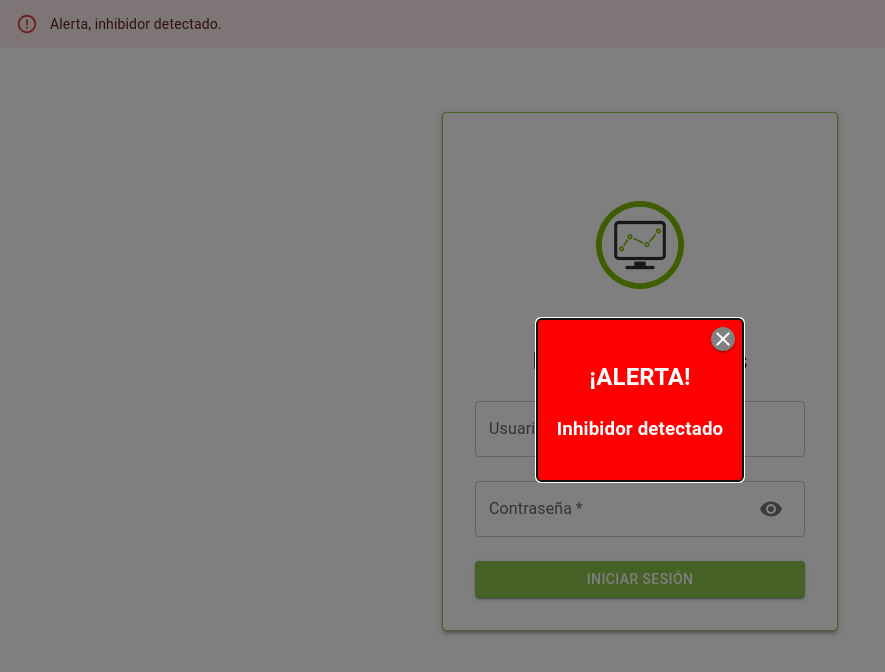
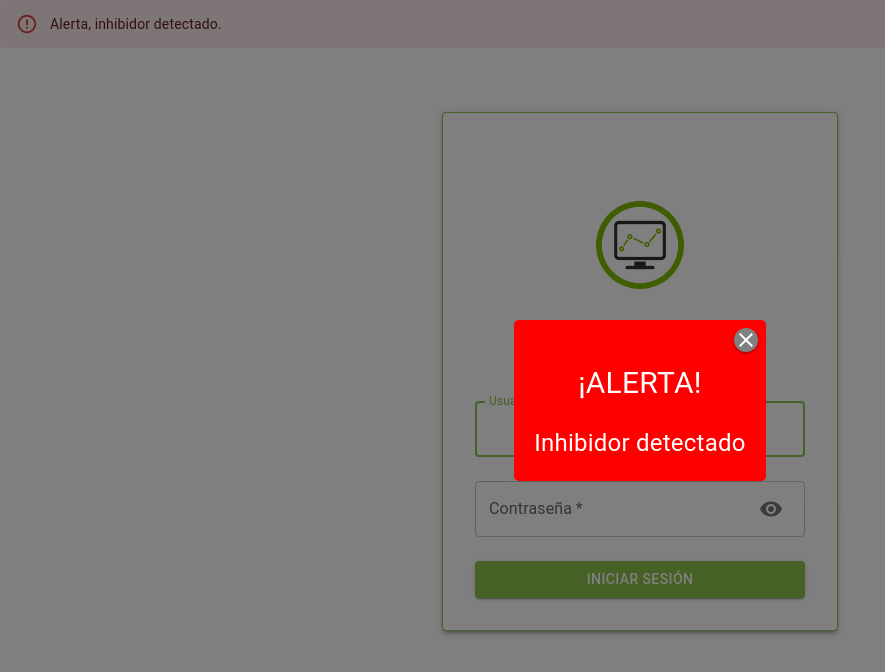
Before and after one commit to inhibitor-detector/webapp, a React (Create React App) app in the folder front-end/: page / in a window 1280 px wide. Shown: the top 672 px of the page, without its empty margins (0-885 px from the left). Built offline with nearby package versions, Linux system fonts and the light colour scheme.

Commit message:
feat: get only necessary signals

```diff
--- a/front-end/src/components/AlertContainer.js
+++ b/front-end/src/components/AlertContainer.js
@@ -4,9 +4,10 @@ import Modal from '@mui/material/Modal';
 import Alert from '@mui/material/Alert';
 import Stack from '@mui/material/Stack';
 import CloseIcon from '@mui/icons-material/Close';
+import { Typography } from '@mui/material';
 
 
-const Notification = ({open, onClose}) => {
+const Notification = ({ open, onClose }) => {
   return (
     <div>
       {open && (
@@ -22,8 +23,9 @@ const Notification = ({open, onClose}) => {
           alignItems: 'center',
           justifyContent: 'center'
         }}
+        disableAutoFocus={true}
       >
-          <div style={{  position: 'relative', backgroundColor: 'red', padding: '20px', borderRadius: '5px' }}>
+        <div style={{ position: 'relative', backgroundColor: 'red', padding: '20px', borderRadius: '5px' }}>
           <Button
             variant="contained"
             onClick={onClose}
@@ -39,10 +41,27 @@ const Notification = ({open, onClose}) => {
           >
             <CloseIcon style={{ color: 'white' }} />
           </Button>
-            <h2 style={{ color: 'white', textAlign: 'center' }}>¡ALERTA!</h2>
-            <h3 style={{ color: 'white', textAlign: 'center' }}>Inhibidor detectado</h3>
+          <Typography
+            style={{
+              textAlign: 'center',
+              padding: '20px',
+              color: 'white',
+              fontSize: 30
+            }}
+          >
+            ¡ALERTA!
+          </Typography>
+          <Typography
+            style={{
+              textAlign: 'center',
+              color: 'white',
+              fontSize: 24
+            }}
+          >
+            Inhibidor detectado
+          </Typography>
           {/* <h3 style={{ color: 'white', textAlign: 'center' }}>Detector: {selectedDetector.id}</h3>
-            <h3 style={{ color: 'white', textAlign: 'center' }}>Descripción: {selectedDetector.name}</h3> */}
+            <h3 style={{ color: 'white', textAlign: 'center' }}>Descripción: {selectedDetector.name}</h3>  */}
         </div>
       </Modal>
     </div>
--- a/front-end/src/components/HeartbeatTable.js
+++ b/front-end/src/components/HeartbeatTable.js
@@ -50,7 +50,8 @@ const HeartbeatTable = () => {
     try {
       let params = {
         detectorId: selectedDetector,
-        page: page
+        page: page,
+        isHeartbeat: true
       };
       if (!userRole.includes('ADMIN')) {
         params.ownerId = userId;
--- a/front-end/src/components/SignalTable.js
+++ b/front-end/src/components/SignalTable.js
@@ -17,7 +17,7 @@ const SignalTable = () => {
 
     try {
       while (hasMore) {
-        let params = { page };
+        let params = { page, isHeartbeat: false };
         if (!userRole.includes('ADMIN')) {
           params.ownerId = userId;
         }
```
Lines whose indentation alone changed are shown as unchanged.
